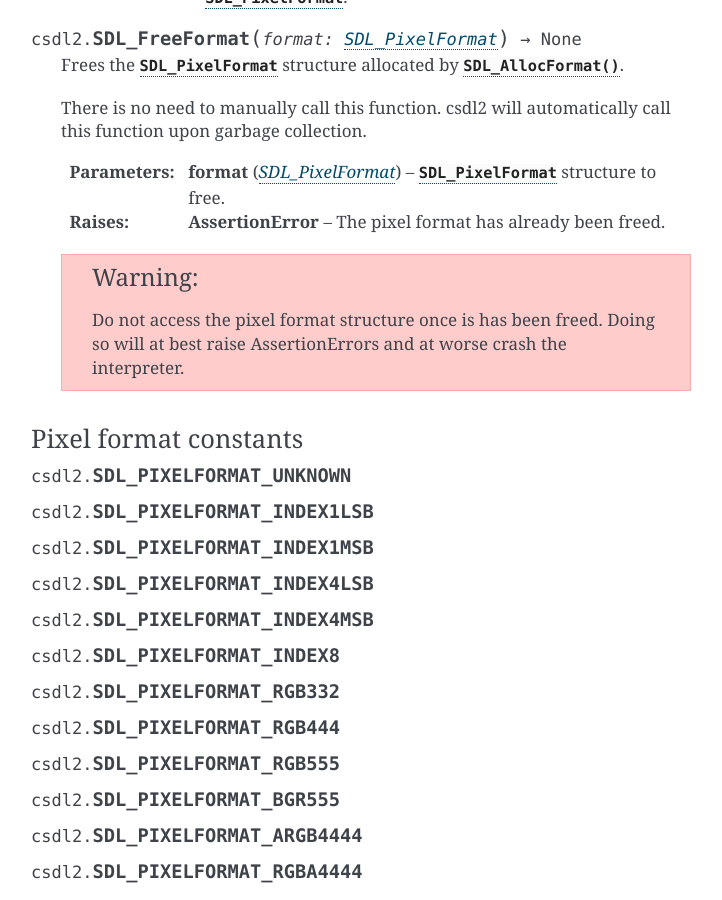
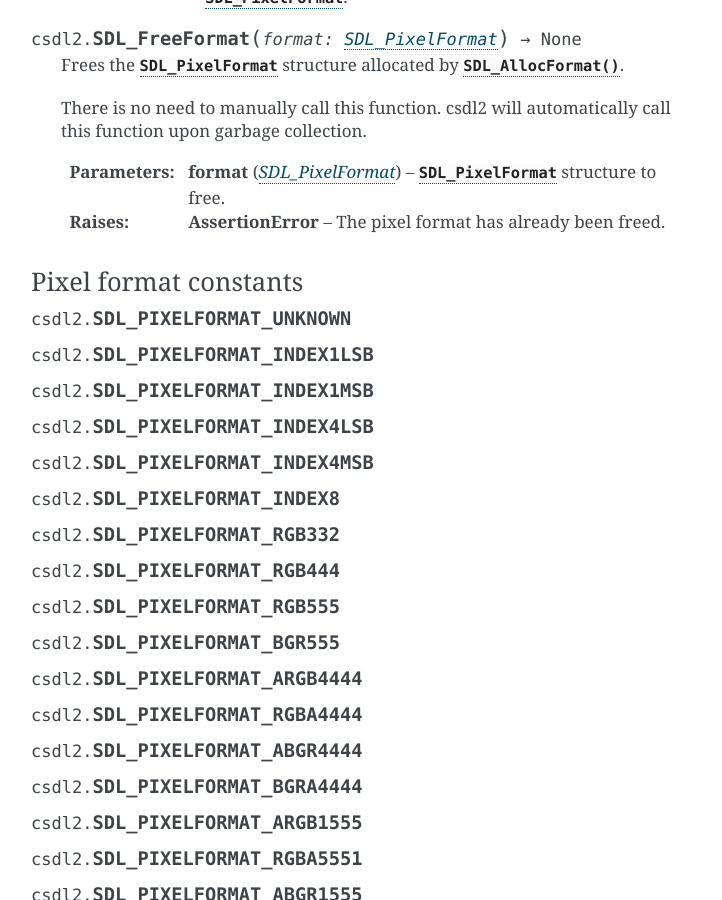
Before and after one commit to pyokagan/pycsdl2, a Sphinx documentation site: the page built from docs/api/pixels.rst, in a window 1280 px wide and 900 px high, scrolled down 3572 px. Shown: the whole window, without its empty margins (389-1111 px from the left). Built offline with Sphinx 7.4.7, drawn with Linux system fonts in a browser that asks for light colours; some of the changed text lies outside the part shown.

Commit message:
docs: remove scary "do not access after free" warnings
pycsdl2 will track whether the objects have been freed/destroyed or not,
and raise ValueErrors appropriately, so let's not scare the user.

```diff
--- a/docs/api/audio.rst
+++ b/docs/api/audio.rst
@@ -444,6 +444,3 @@ stream.
 
    :param buffer audio_buf: Buffer created by :func:`SDL_LoadWAV` or
                             :func:`SDL_LoadWAV_RW`.
-
-   .. warning:: Once freed, do not access the buffer. Doing so may crash the
-                interpreter.
--- a/docs/api/pixels.rst
+++ b/docs/api/pixels.rst
@@ -189,10 +189,6 @@ Pixel Formats
    :param SDL_PixelFormat format: :class:`SDL_PixelFormat` structure to free.
    :raises AssertionError: The pixel format has already been freed.
 
-   .. warning:: Do not access the pixel format structure once is has been
-                freed. Doing so will at best raise AssertionErrors and at worse
-                crash the interpreter.
-
 .. _pixel-format-constants:
 
 Pixel format constants
@@ -311,7 +307,3 @@ Color Palette
 
    :param SDL_Palette palette: The :class:`SDL_Palette` to be freed.
    :raises AssertionError: The palette has already been freed.
-
-   .. warning:: Do not access the palette once it has been freed. Doing so will
-                at best raise AssertionErrors and at worse crash the
-                interpreter.
--- a/docs/api/surface.rst
+++ b/docs/api/surface.rst
@@ -151,6 +151,3 @@ Surface Creation and Simple Drawing
    automatically call this function as part of its destructor.
 
    :param SDL_Surface surface: surface to free
-
-   .. warning:: Once freed, do not access the surface. Doing so will at best
-                raise errors and at worse crash the interpreter.
--- a/docs/api/video.rst
+++ b/docs/api/video.rst
@@ -112,9 +112,6 @@ Window destruction
    automatically call it as part of its destructor.
 
    :param SDL_Window window: Window to be destroyed.
-
-   .. warning:: Once destroyed, do not access the window. Doing so will at best
-                raise errors and at worse crash the interpreter.
 
 Window Properties
 -----------------
```
